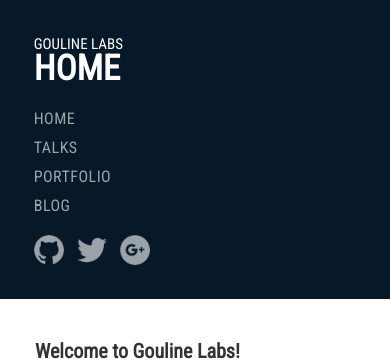
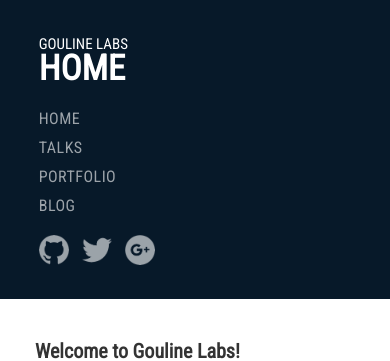
Before and after one commit to gouline/gouline.github.io, a Jekyll site: the page built from index.html, in a window 390 px wide. Shown: the top 361 px of the page. Built offline with Jekyll 4.4.1, drawn with Linux system fonts in a browser that asks for light colours.

Commit message:
Mobile layout fix

```diff
--- a/css/basic.css
+++ b/css/basic.css
@@ -219,8 +219,8 @@ img.section-thumbnail {
   }
 
   #header {
-  	padding-left: 10px;
-    padding-right: 10px;
+  	padding-left: 15px;
+    padding-right: 15px;
   }
 
   #header-logo {
```
Also changed, not shown: 1 other file.
